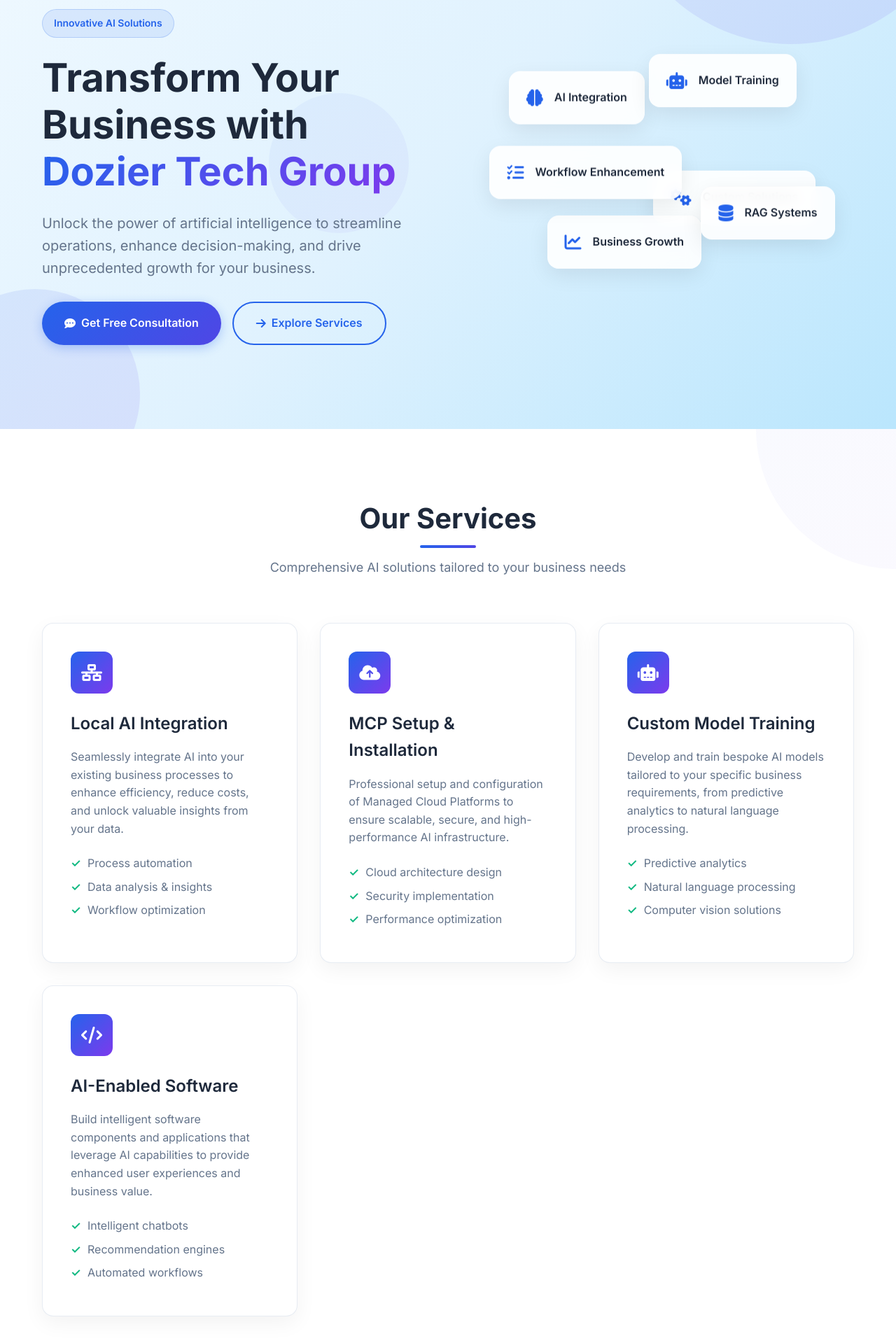
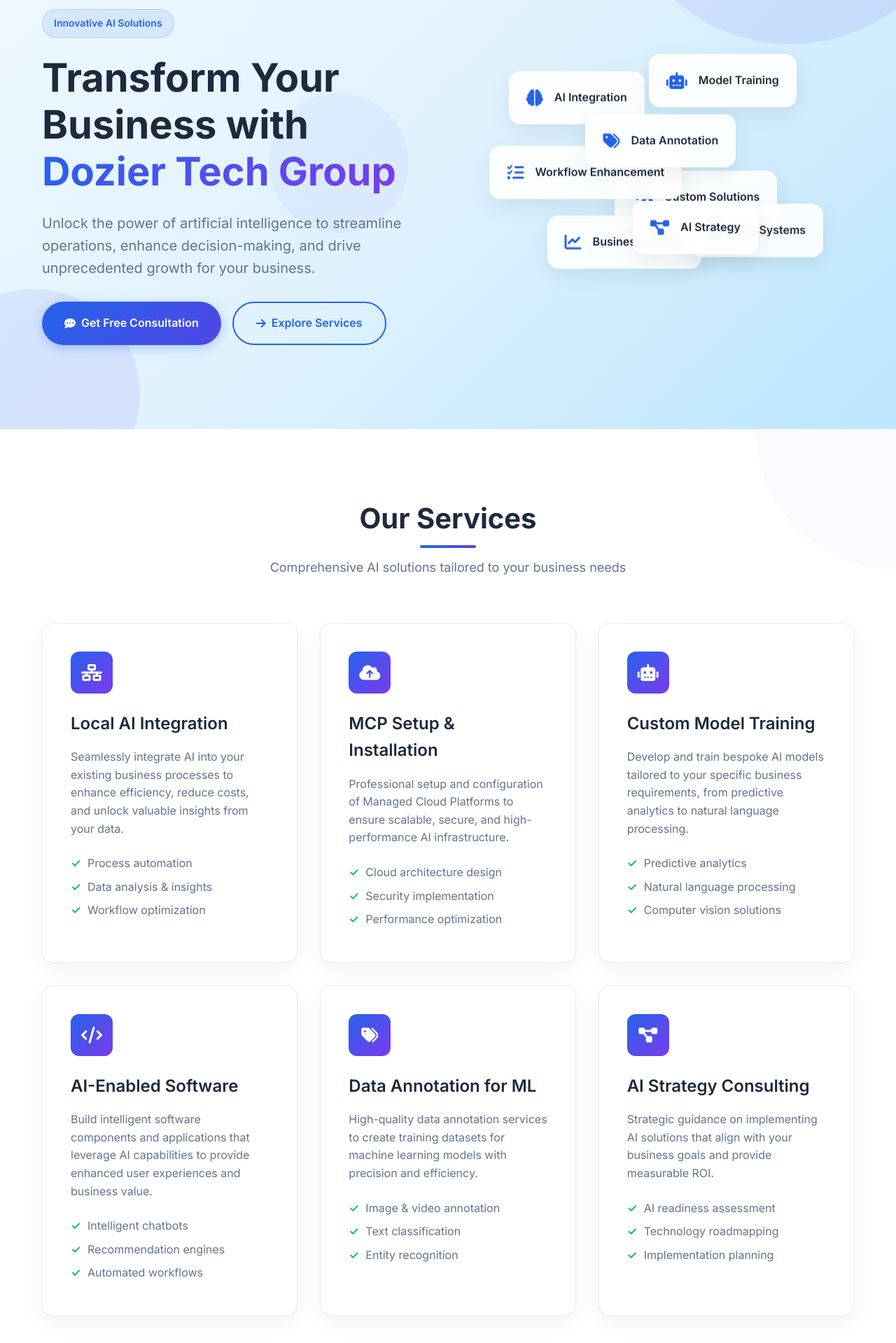
Before and after one commit to grantdozier/silicon_bayou, a plain HTML site: page index.html in a window 1280 px wide. Shown: the part 187-2106 px from the top of the page at 70% size. Drawn offline with Linux system fonts and the light colour scheme.

Commit message:
added some services

```diff
--- a/css/styles.css
+++ b/css/styles.css
@@ -300,7 +300,7 @@
 
 .card-2 {
     top: 50%;
-    right: 10%;
+    right: 20%;
     animation-delay: 2s;
 }
 
@@ -323,9 +323,21 @@
 }
 
 .card-6 {
-    bottom: 30%;
-    right: 5%;
+    bottom: 25%;
+    right: 8%;
     animation-delay: 5s;
+}
+
+.card-7 {
+    top: 35%;
+    left: 30%;
+    animation-delay: 2.5s;
+}
+
+.card-8 {
+    top: 60%;
+    right: 25%;
+    animation-delay: 4.5s;
 }
 
 @keyframes float {
--- a/index.html
+++ b/index.html
@@ -83,6 +83,14 @@
                         <i class="fas fa-database"></i>
                         <span>RAG Systems</span>
                     </div>
+                    <div class="floating-card card-7">
+                        <i class="fas fa-tags"></i>
+                        <span>Data Annotation</span>
+                    </div>
+                    <div class="floating-card card-8">
+                        <i class="fas fa-project-diagram"></i>
+                        <span>AI Strategy</span>
+                    </div>
                 </div>
             </div>
         </div>
@@ -142,6 +150,30 @@
                         <li>Intelligent chatbots</li>
                         <li>Recommendation engines</li>
                         <li>Automated workflows</li>
+                    </ul>
+                </div>
+                <div class="service-card">
+                    <div class="service-icon">
+                        <i class="fas fa-tags"></i>
+                    </div>
+                    <h3>Data Annotation for ML</h3>
+                    <p>High-quality data annotation services to create training datasets for machine learning models with precision and efficiency.</p>
+                    <ul class="service-features">
+                        <li>Image & video annotation</li>
+                        <li>Text classification</li>
+                        <li>Entity recognition</li>
+                    </ul>
+                </div>
+                <div class="service-card">
+                    <div class="service-icon">
+                        <i class="fas fa-project-diagram"></i>
+                    </div>
+                    <h3>AI Strategy Consulting</h3>
+                    <p>Strategic guidance on implementing AI solutions that align with your business goals and provide measurable ROI.</p>
+                    <ul class="service-features">
+                        <li>AI readiness assessment</li>
+                        <li>Technology roadmapping</li>
+                        <li>Implementation planning</li>
                     </ul>
                 </div>
             </div>
```
